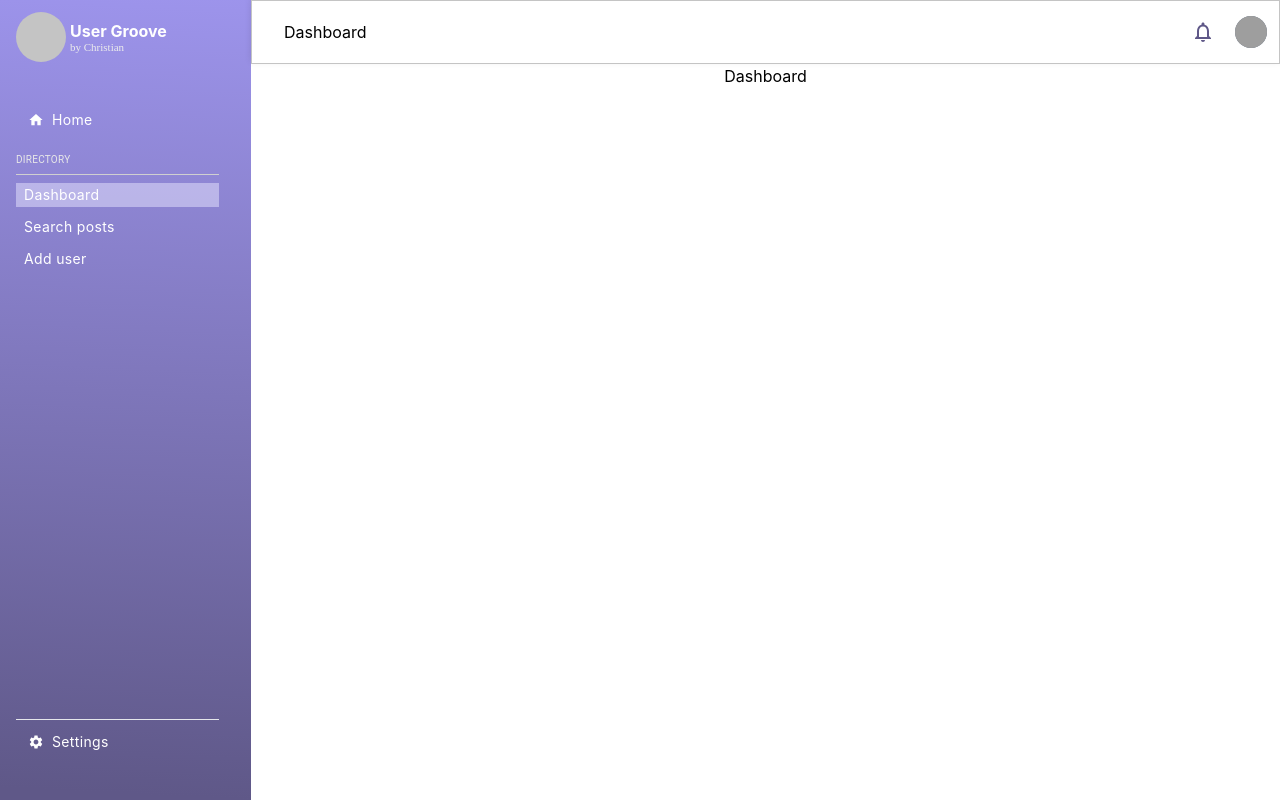
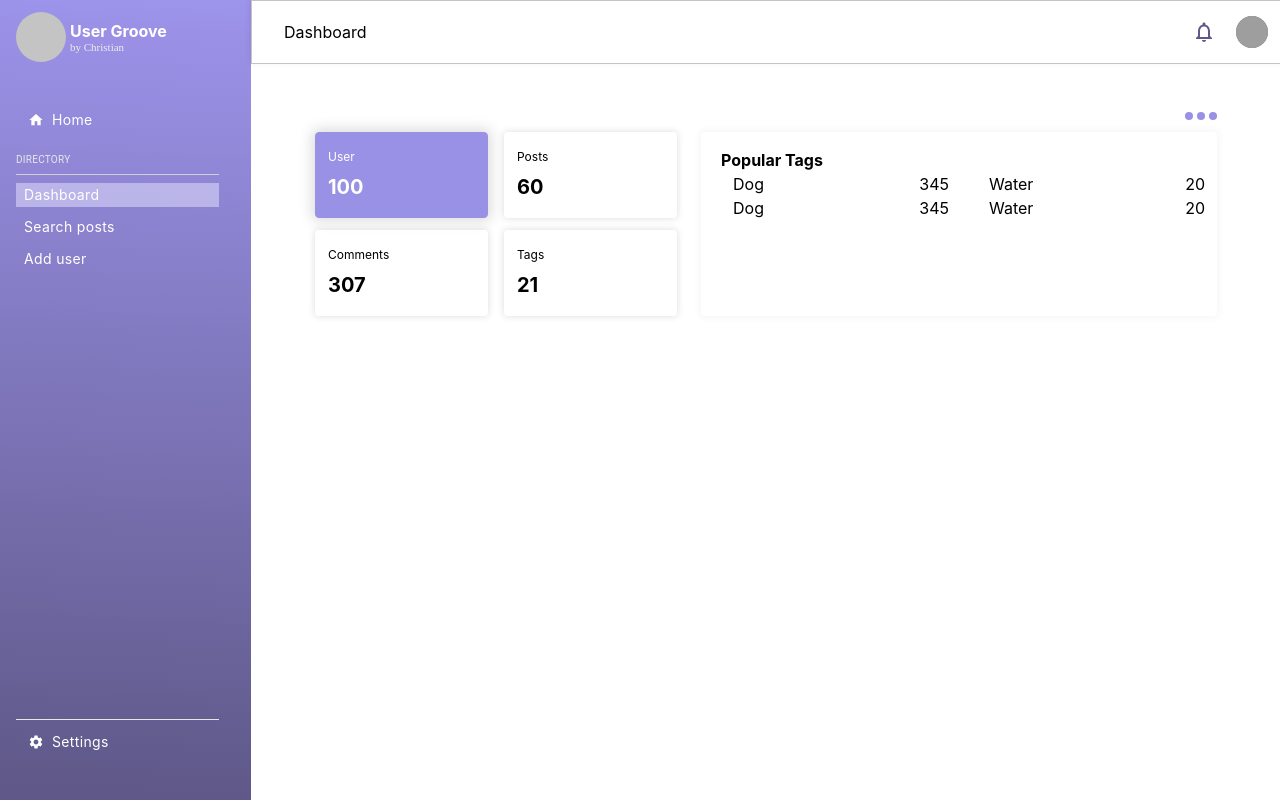
Before and after one commit to Christiansly/source4gadget-code-challenge, a React (Create React App) app: page / in a window 1280 px wide. Built offline with nearby package versions, Linux system fonts and the light colour scheme; grey boxes are pictures that could not be loaded.

Commit message:
Cards Completed

```diff
--- /dev/null
+++ b/src/components/Card/Card.js
@@ -0,0 +1,27 @@
+import React from "react";
+import styledComponents from "styled-components";
+
+function Card({ label, number, main }) {
+  const CardContainer = styledComponents.div`
+    border: 1px solid ${main ? "#9991E5" : "#FFF"};
+    box-shadow: ${
+      main
+        ? "0px 0px 13px 3px rgba(40, 40, 40, 0.17)"
+        : "0px 0px 7px rgba(40, 40, 40, 0.17);"
+    };
+    border-radius: 4px;
+    background-color: ${main? "#9991E5": ""};
+    width: 173px;
+`;
+
+  return (
+    <CardContainer className="pl-3 pr-4 flex flex-col gap-2 pt-4 pb-4 text-left" >
+      <div className={"text-xs" + (main? " text-white" : " text-black")}>{label}</div>
+      <div>
+        <h1 className={"text-xl font-bold" + (main? " text-white": " text-black")}>{number}</h1>
+      </div>
+    </CardContainer>
+  );
+}
+
+export default Card;
--- /dev/null
+++ b/src/components/Tags/Tag.js
@@ -0,0 +1,12 @@
+import React from "react";
+
+function Tag({ title, number }) {
+  return (
+    <div className="w-60 justify-between pl-3 pr-3 flex items-center">
+      <div>{title}</div>
+      <div>{number}</div>
+    </div>
+  );
+}
+
+export default Tag;
--- a/src/pages/Dashboard.js
+++ b/src/pages/Dashboard.js
@@ -1,9 +1,50 @@
-import React from 'react'
+import React from "react";
+import styledComponents from "styled-components";
+import Card from "../components/Card/Card";
+import Tag from "../components/Tags/Tag";
 
 function Dashboard() {
+  const DotContainer = styledComponents.div`
+    background-color: #9991E5;
+  `;
+  const PopularTagsContainer = styledComponents.div`
+box-shadow: 0px 0px 7px 3px rgba(40, 40, 40, 0.03);
+border-radius: 4px
+`;
   return (
-    <div>Dashboard</div>
-  )
+    <div className="pl-16 pr-16 pt-12">
+      <div className="flex gap-1 flex-row-reverse mb-3">
+        <DotContainer className="h-2 w-2 rounded-full" />{" "}
+        <DotContainer className="h-2 w-2 rounded-full" />{" "}
+        <DotContainer className="h-2 w-2 rounded-full" />
+      </div>
+      <div className="flex gap-6">
+        <div className="flex-col flex gap-3">
+          <div className="gap-4 flex flex-row">
+            <Card label="User" number={100} main={true} />
+            <Card label="Posts" number={60} main={false} />
+          </div>
+          <div className="gap-4 flex flex-row">
+            <Card label="Comments" number={307} main={false} />
+            <Card label="Tags" number={21} main={false} />
+          </div>
+        </div>
+        <PopularTagsContainer className="pl-5 pt-4 flex-grow text-left">
+          <h1 className="font-bold text-md">Popular Tags</h1>
+          <div>
+            <div className="flex gap-4">
+              <Tag title="Dog" number="345" />
+              <Tag title="Water" number="20" />
+            </div>
+            <div className="flex gap-4">
+              <Tag title="Dog" number="345" />
+              <Tag title="Water" number="20" />
+            </div>
+          </div>
+        </PopularTagsContainer>
+      </div>
+    </div>
+  );
 }
 
-export default Dashboard
+export default Dashboard;
```
